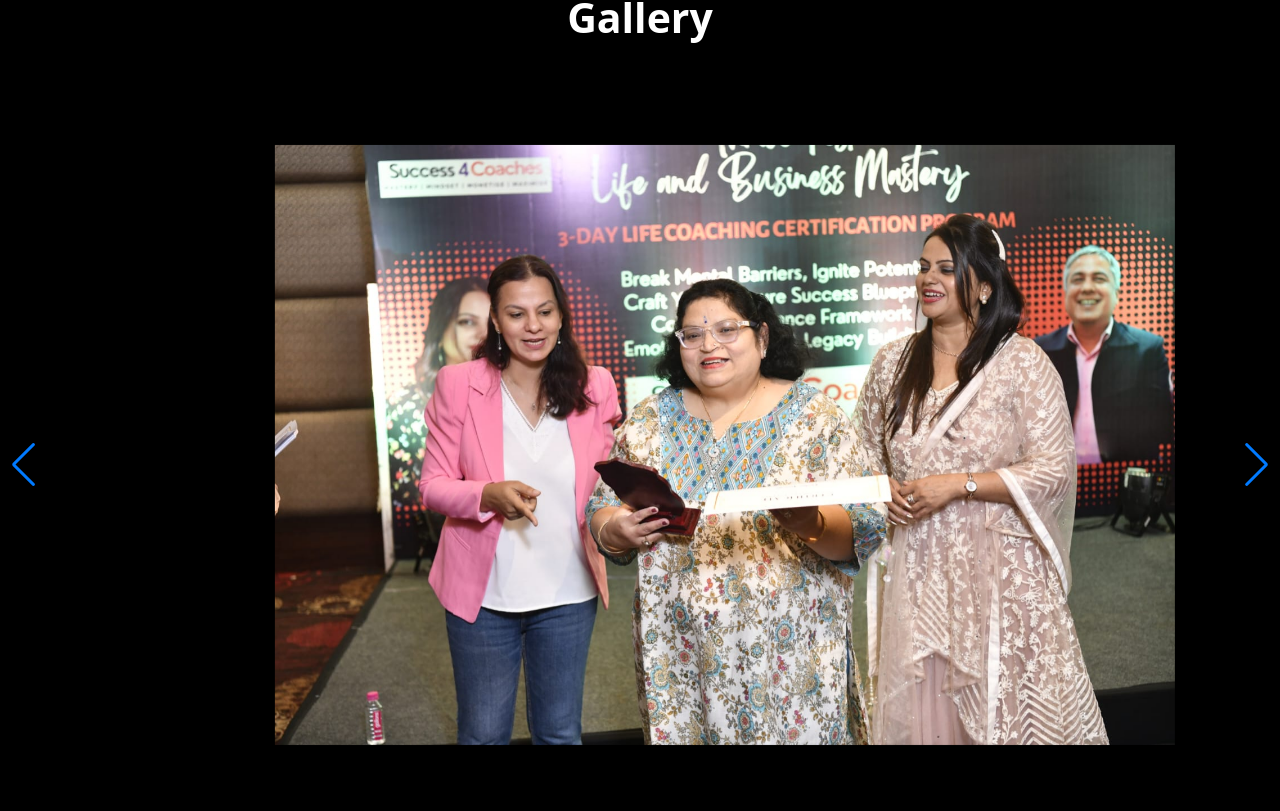
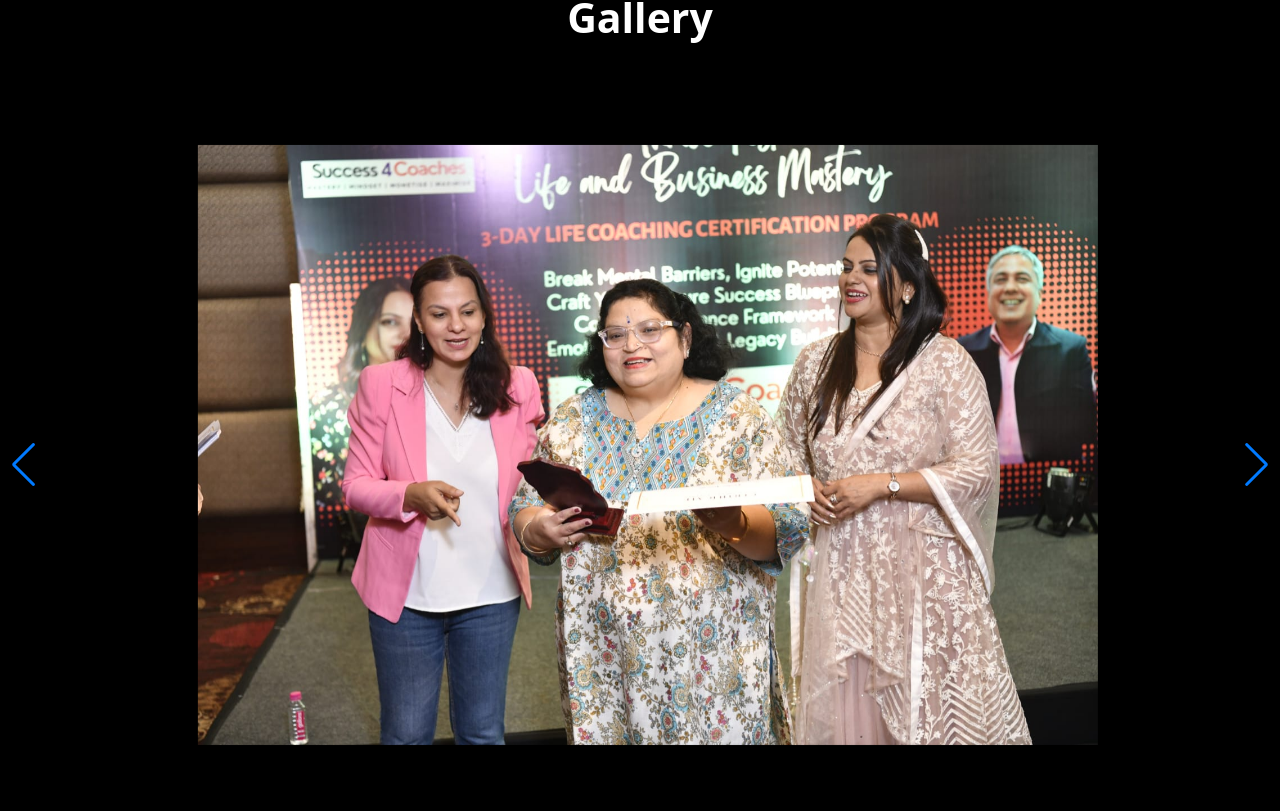
Before and after one commit to ManasKhudale/graphology-website-2, a Next.js app: page / in a window 1280 px wide. Shown: the part 1689-2500 px from the top of the page. Built offline with nearby package versions, Linux system fonts and the light colour scheme.

Commit message:
Fixed overlapping issues on 13 inch devices

```diff
--- a/app/main.css
+++ b/app/main.css
@@ -981,7 +981,7 @@ body{
     }
   }
 
-@media only screen and (min-width: 1280px) and (max-width: 1440px) {
+@media only screen and (min-width: 1180px) and (max-width: 1440px) {
 
     .navbar-light{
         background-color: rgba(169,169,169,255);
@@ -1053,5 +1053,27 @@ body{
         height: 685px;
     }
 
+    .gallery-heading{
+        font-size: 41px;
+        font-weight: bold;
+        display: grid;
+        justify-content: center;
+        align-items: center;
+        padding-top: 50px;
+        padding-bottom: 50px;
+    }
+
+    .gallery-image{
+        display: flex;
+        left: 8%;
+        align-items: center;
+        justify-content: center;
+        object-fit: cover;
+        width: 900px;
+        height: auto;
+        margin-top: 50px;
+        margin-left: 50px;
+        padding-bottom: 60px;
+    }
 
 }
```
